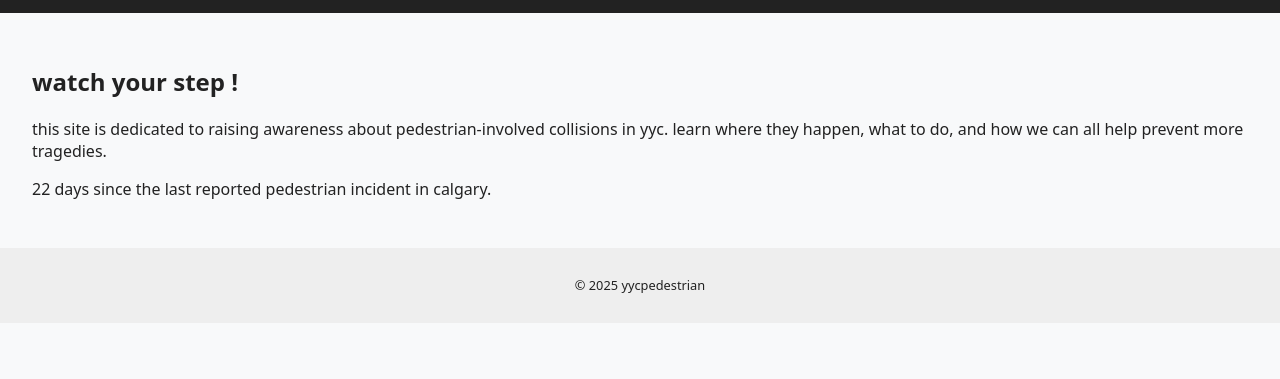
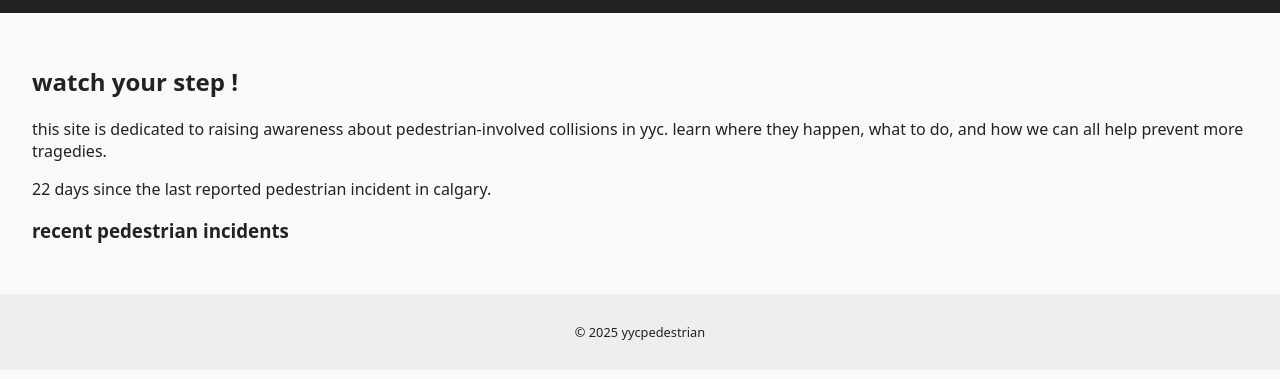
Before and after one commit to ktlmrx/yycpedestrian, a plain HTML site: page index.html in a window 1280 px wide. Shown: the part 127-506 px from the top of the page. Drawn offline with Linux system fonts and the light colour scheme.

Commit message:
Update index.html
adding incident feed

```diff
--- a/index.html
+++ b/index.html
@@ -14,6 +14,11 @@
       <p>this site is dedicated to raising awareness about pedestrian-involved collisions in yyc. learn where they happen, what to do, and how we can all help prevent more tragedies.</p>
     </section>
 <p id="incident-counter">loading days since last reported incident...</p>
+    <section>
+  <h3>recent pedestrian incidents</h3>
+  <ul id="incident-feed"></ul>
+</section>
+
 </main>
 
   </main>
```
